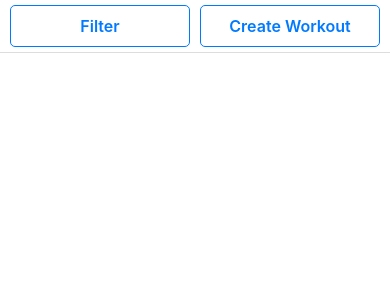
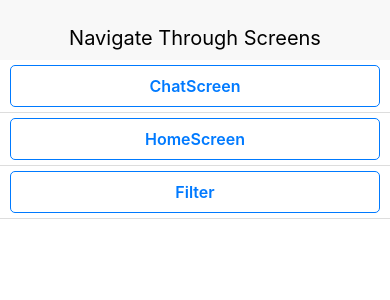
Before and after one commit to SODAProject/FitnessApp, a React Native app: screen / in a window 390 px wide. Shown: the top 300 px of the page. Built offline with nearby package versions, Linux system fonts and the light colour scheme.

Commit message:
Navigating through screens

```diff
--- a/src/App.js
+++ b/src/App.js
@@ -1,10 +1,52 @@
 import React, { Component } from 'react';
-//import { View } from 'react-native';
-import { HomeScreen } from './components';
+import { View } from 'react-native';
+import { HomeScreen, ChatScreen, Filter } from './components';
+import { Header, Button, CardSection, Spinner } from './components/common';
 
 class App extends Component {
+	state = { Screen: null };
+
+	renderContent() {
+    switch (this.state.Screen) {
+      case ChatScreen:
+        return <ChatScreen />;
+      case HomeScreen:
+        return <Spinner size="large" />;
+      case Filter:
+        return <Filter />;
+      default:
+        return (
+        <View>
+			<CardSection>
+          <Button onPress={() => this.setState({ Screen: ChatScreen })}>
+            ChatScreen
+          </Button>
+
+          </CardSection>
+
+          <CardSection>
+          <Button onPress={() => this.setState({ Screen: HomeScreen })}>
+            HomeScreen
+          </Button>
+          </CardSection>
+
+          <CardSection>
+          <Button onPress={() => this.setState({ Screen: Filter })}>
+            Filter
+          </Button>
+           </CardSection>
+          </View>
+          );
+    }
+  }
 	render() {
-		return <HomeScreen />;
+	return (
+      <View>
+        <Header headerText="Navigate Through Screens" />
+
+        {this.renderContent()}
+      </View>
+      );
 	}
 }
 
--- a/src/components/Filter.js
+++ b/src/components/Filter.js
@@ -1,13 +1,18 @@
 import React from 'react';
 // import { View } from 'react-native';
-import { Header } from './common';
+import { CardSection, Button } from './common';
 
 
 const Filter = () => {
 		return (
-			<Header>
-				Chat Screen
-			</Header>
+			<CardSection>
+				<Button>
+					Filter
+				</Button>
+				<Button>
+					CFiltersss
+				</Button>
+			</CardSection>
 		);
 	};
 
--- a/src/components/HomeScreen.js
+++ b/src/components/HomeScreen.js
@@ -10,7 +10,7 @@ const HomeScreen = () => {
 					Filter
 				</Button>
 				<Button>
-					Create Workout
+					Create Workout baby
 				</Button>
 			</CardSection>
 		);
```
